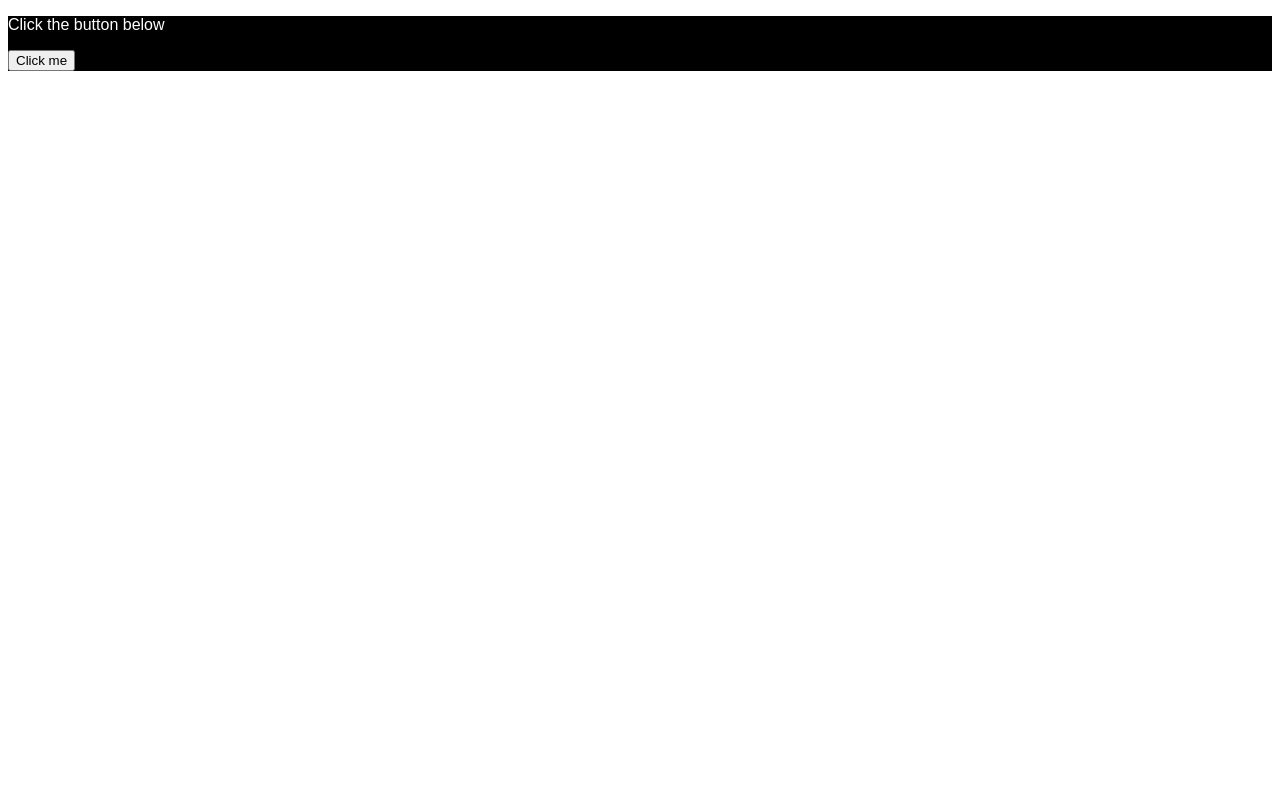
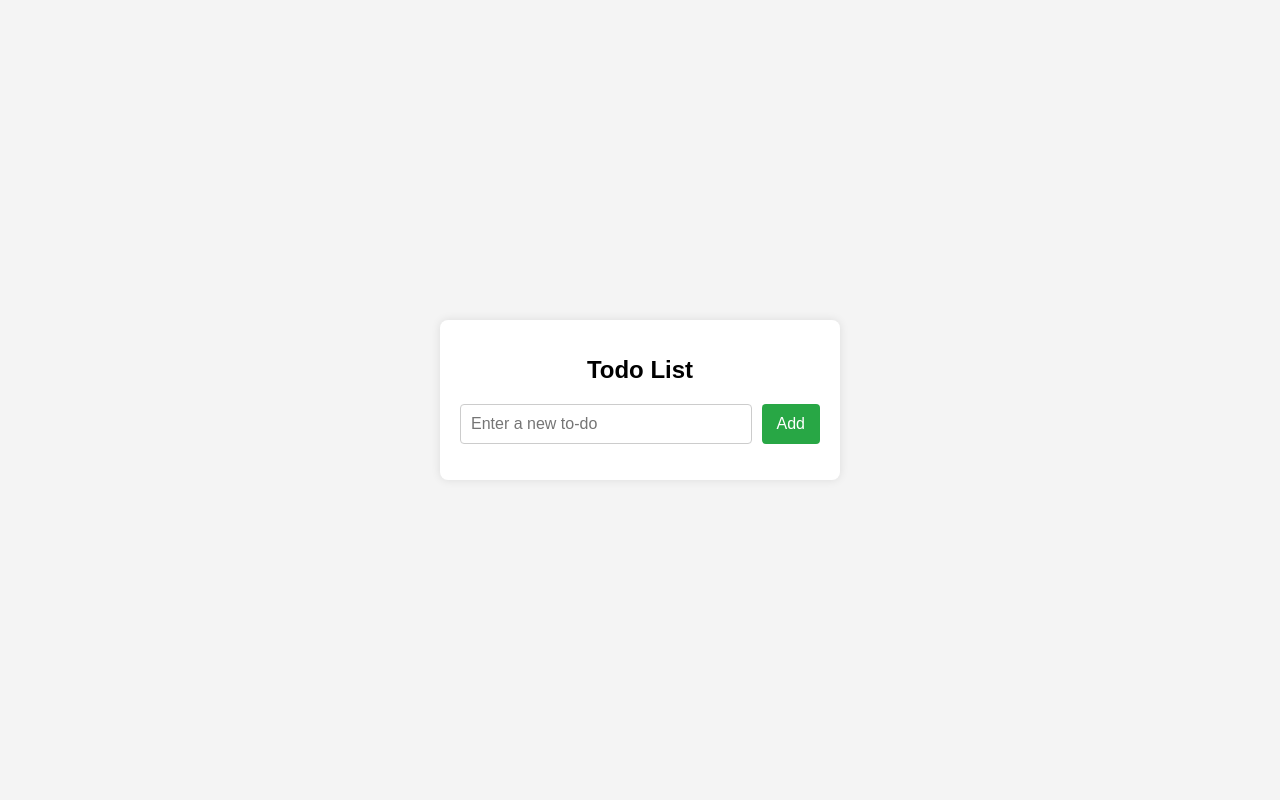
Before and after one commit to Profanor/LearnPython, a Flask app: page / in a window 1280 px wide. Run offline with Flask 3, Linux system fonts and the light colour scheme; data that the repository does not hold is empty.

Commit message:
connected to mongodb using mongoclient and implemented routing for a todo application

```diff
--- a/app.py
+++ b/app.py
@@ -1,13 +1,32 @@
-from flask import Flask, render_template
+#import dependencies
+from bson import ObjectId
+from flask import Flask, render_template, request, redirect, url_for
+from pymongo import MongoClient
 
-# Initialize Flask instance
+#initialize flask instance
 app = Flask(__name__)
 
-# Define a route and its handler function
+# Connect to MongoDB
+client = MongoClient('mongodb://localhost:27017/')  # Change this if using MongoDB Atlas
+db = client.tododb  # Create/use database 'tododb'
+todos_collection = db.todos  # Create/use collection 'todos'
+
 @app.route('/')
-def home():
-    return render_template('index.html')
+def index():
+    todos = list(todos_collection.find())
+    return render_template('index.html', todos=todos)
 
-# Run the application if this script is executed directly
+@app.route('/add', methods=['POST'])
+def add_todo():
+    todo = request.form.get('todo')
+    if todo:
+        todos_collection.insert_one({'text': todo})
+    return redirect(url_for('index'))
+
+@app.route('/delete/<todo_id>')
+def delete_todo(todo_id):
+    todos_collection.delete_one({'_id': ObjectId(todo_id)})
+    return redirect(url_for('index'))
+
 if __name__ == '__main__':
     app.run(debug=True)
--- a/static/style.css
+++ b/static/style.css
@@ -1,7 +1,81 @@
+/* static/style.css */
+
 body {
-    color: white;
     font-family: Arial, sans-serif;
+    background-color: #f4f4f4;
+    margin: 0;
+    padding: 0;
+    display: flex;
+    justify-content: center;
+    align-items: center;
+    height: 100vh;
 }
+
 .container {
-    background-color: black;
+    background: #fff;
+    padding: 20px;
+    border-radius: 8px;
+    box-shadow: 0 0 10px rgba(0, 0, 0, 0.1);
+    width: 100%;
+    max-width: 400px;
+    box-sizing: border-box;
 }
+
+h1 {
+    font-size: 24px;
+    margin-bottom: 20px;
+    text-align: center;
+}
+
+form {
+    display: flex;
+    justify-content: space-between;
+}
+
+input[type="text"] {
+    flex: 1;
+    padding: 10px;
+    font-size: 16px;
+    border: 1px solid #ccc;
+    border-radius: 4px;
+}
+
+button {
+    padding: 10px 15px;
+    font-size: 16px;
+    color: #fff;
+    background-color: #28a745;
+    border: none;
+    border-radius: 4px;
+    cursor: pointer;
+    margin-left: 10px;
+}
+
+button:hover {
+    background-color: #218838;
+}
+
+ul {
+    list-style: none;
+    padding: 0;
+}
+
+li {
+    background: #f9f9f9;
+    margin: 10px 0;
+    padding: 10px;
+    border-radius: 4px;
+    display: flex;
+    justify-content: space-between;
+    align-items: center;
+}
+
+li a {
+    color: #dc3545;
+    text-decoration: none;
+    font-weight: bold;
+}
+
+li a:hover {
+    text-decoration: underline;
+}
--- a/templates/index.html
+++ b/templates/index.html
@@ -1,16 +1,23 @@
 <!doctype html>
 <html lang="en">
-  <head>
+<head>
     <meta charset="UTF-8">
     <meta name="viewport" content="width=device-width, initial-scale=1.0">
-    <title>Flask App</title>
+    <title>Todo List</title>
     <link rel="stylesheet" href="{{ url_for('static', filename='style.css') }}">
-  </head>
-  <body>
+</head>
+<body>
     <div class="container">
-        <p>Click the button below</p>
-        <button type="button" title="click me"> Click me</button>
+        <h1>Todo List</h1>
+        <form action="/add" method="post">
+            <input type="text" name="todo" placeholder="Enter a new to-do">
+            <button type="submit">Add</button>
+        </form>
+        <ul>
+            {% for todo in todos %}
+                <li>{{ todo['text'] }} <a href="{{ url_for('delete_todo', todo_id=todo['_id']) }}">Delete</a></li>
+            {% endfor %}
+        </ul>
     </div>
-    <h1>Hello, homunculus</h1>
-  </body>
+</body>
 </html>
```
Also changed, not shown: templates/login.html (added, +11 -0 lines).
